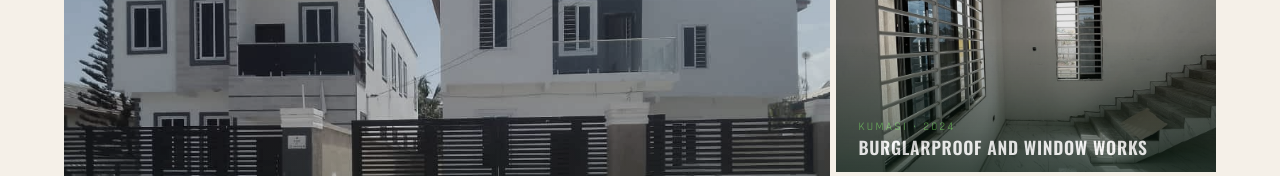
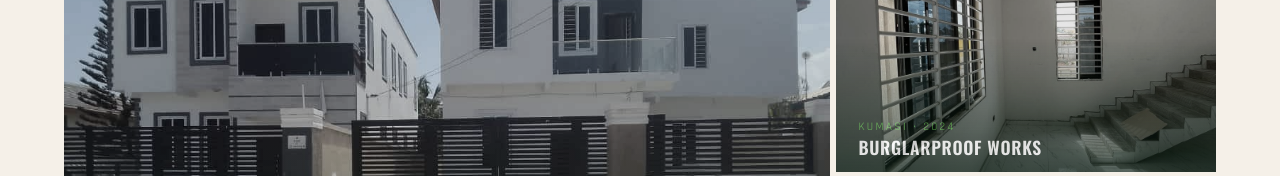
Before and after one commit to twistz01/kanscommu-engineering, a plain HTML site: page index.html in a window 1280 px wide. Shown: the part 2880-3056 px from the top of the page. Drawn offline with nearby package versions, Linux system fonts and the light colour scheme.

Commit message:
Trigger redeploy

```diff
--- a/index.html
+++ b/index.html
@@ -213,7 +213,7 @@
           <div class="proj-overlay">
             <div class="proj-label">
               <span>Kumasi · 2024</span>
-              <h4>Burglarproof and Window Works</h4>
+              <h4>Burglarproof Works</h4>
             </div>
           </div>
         </div>
```
